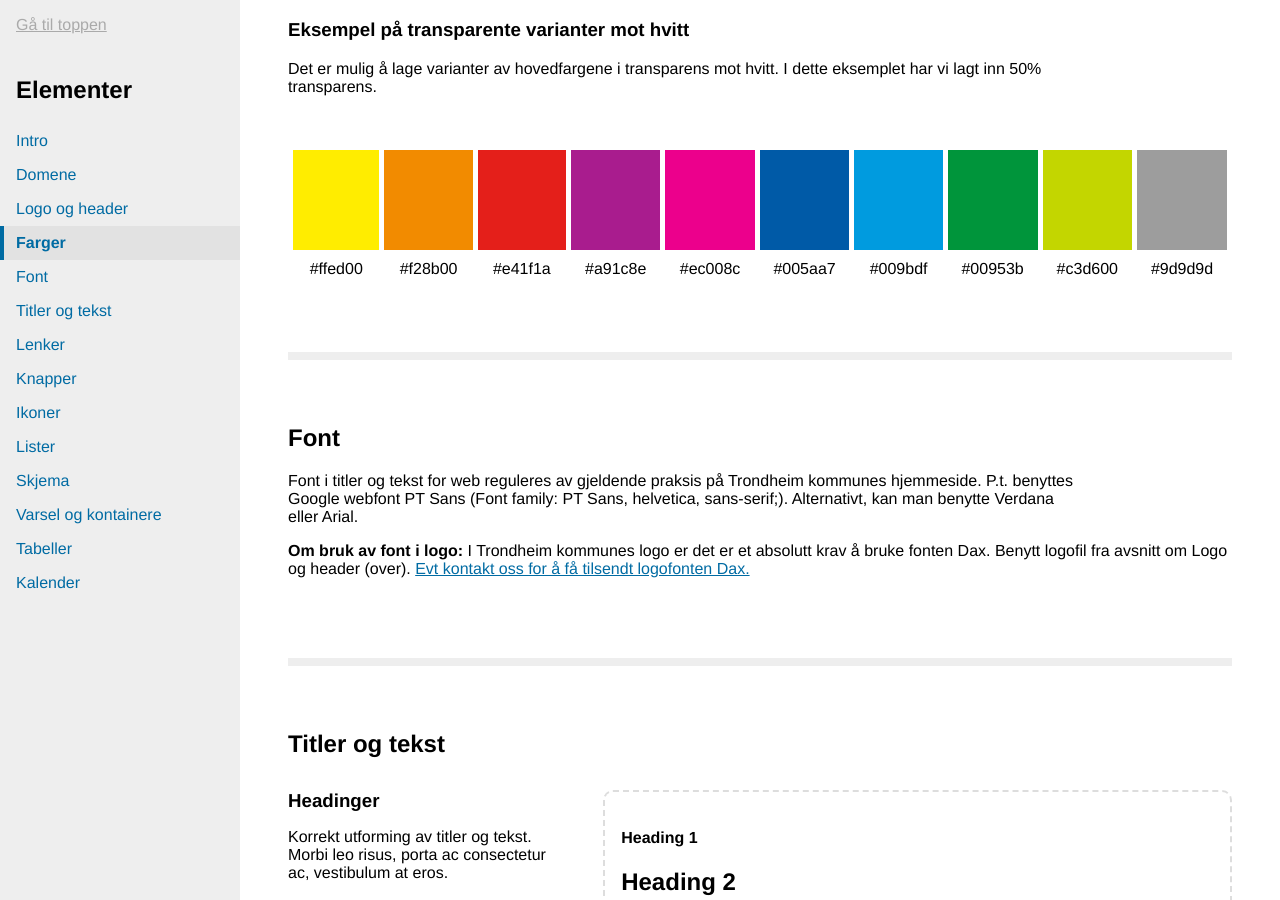
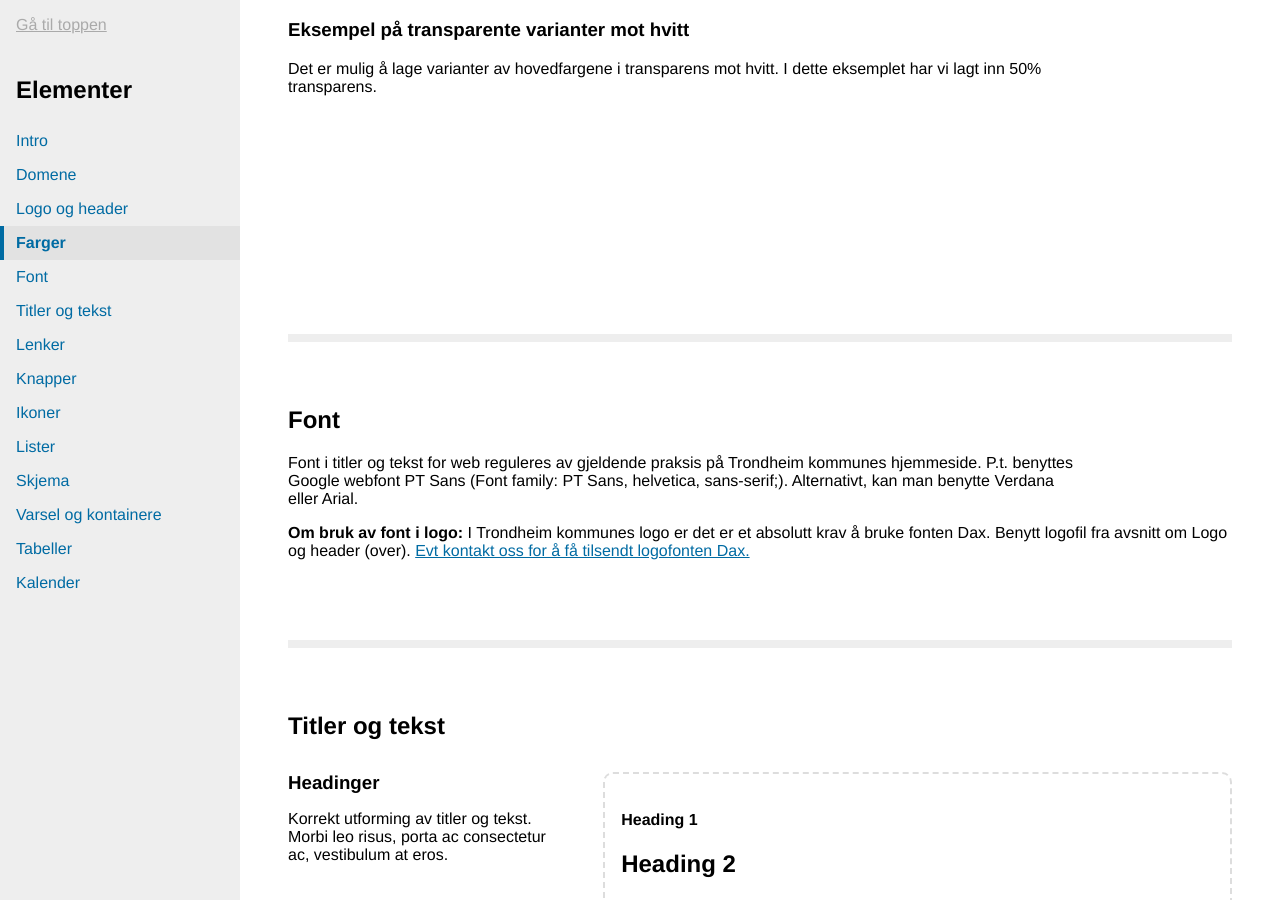
Before and after one commit to rskjonbe/styleguide, a Jekyll site: the page built from versjon/1.1/index.html, in a window 1280 px wide and 900 px high, scrolled down 1628 px. Built offline with Jekyll 4.4.1, drawn with Linux system fonts in a browser that asks for light colours.

Commit message:
fjernet feil farger

```diff
--- a/versjon/1.1/farger.html
+++ b/versjon/1.1/farger.html
@@ -46,28 +46,28 @@
 </thead>
 <tbody>
 <tr valign="top">
-<td height="100" width="100" bgcolor="#ffed00">&nbsp;</td>
-<td height="100" width="100" bgcolor="#f28b00">&nbsp;</td>
-<td height="100" width="100" bgcolor="#e41f1a">&nbsp;</td>
-<td height="100" width="100" bgcolor="#a91c8e">&nbsp;</td>
-<td height="100" width="100" bgcolor="#ec008c">&nbsp;</td>
-<td height="100" width="100" bgcolor="#005aa7">&nbsp;</td>
-<td height="100" width="100" bgcolor="#009bdf">&nbsp;</td>
-<td height="100" width="100" bgcolor="#00953b">&nbsp;</td>
-<td height="100" width="100" bgcolor="#c3d600">&nbsp;</td>
-<td height="100" width="100" bgcolor="#9d9d9d">&nbsp;</td>
+<td height="100" width="100" bgcolor="">&nbsp;</td>
+<td height="100" width="100" bgcolor="">&nbsp;</td>
+<td height="100" width="100" bgcolor="">&nbsp;</td>
+<td height="100" width="100" bgcolor="">&nbsp;</td>
+<td height="100" width="100" bgcolor="">&nbsp;</td>
+<td height="100" width="100" bgcolor="">&nbsp;</td>
+<td height="100" width="100" bgcolor="">&nbsp;</td>
+<td height="100" width="100" bgcolor="">&nbsp;</td>
+<td height="100" width="100" bgcolor="">&nbsp;</td>
+<td height="100" width="100" bgcolor="">&nbsp;</td>
 </tr>
 <tr style="text-align:center">
-<td>#ffed00</td>
-<td>#f28b00</td>
-<td>#e41f1a</td>
-<td>#a91c8e</td>
-<td>#ec008c</td>
-<td>#005aa7</td>
-<td>#009bdf</td>
-<td>#00953b</td>
-<td>#c3d600</td>
-<td>#9d9d9d</td>
+<td></td>
+<td></td>
+<td></td>
+<td></td>
+<td></td>
+<td></td>
+<td></td>
+<td></td>
+<td></td>
+<td></td>
 </tr>
 </tbody>
 </table>
```
